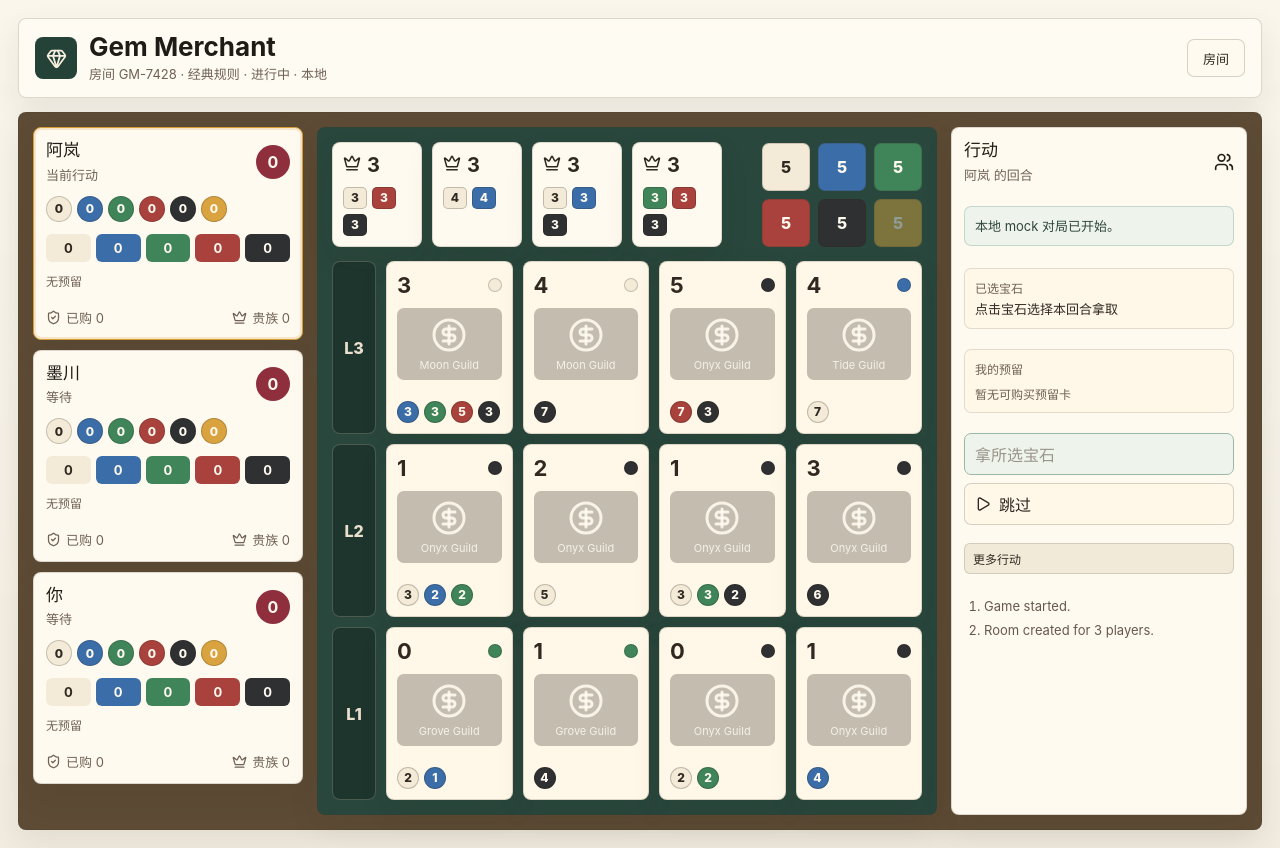
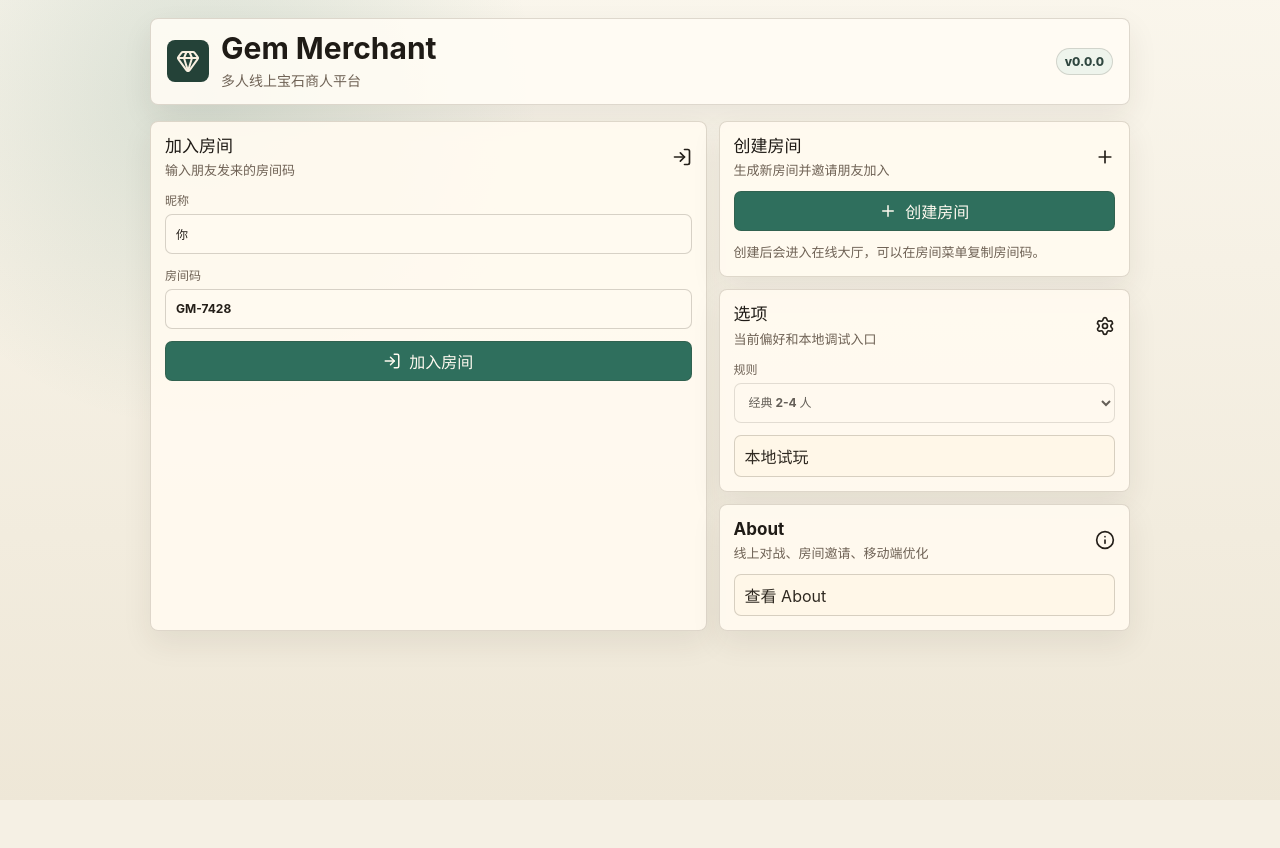
Before and after one commit to zzcreation/gem_merchant_web, a React (Vite) app: page / in a window 1280 px wide. After the commit the page ends 800 px from the top, so only its background shows below. Built offline with nearby package versions, Linux system fonts and the light colour scheme.

Commit message:
feat: add platform landing page

```diff
--- a/src/App.css
+++ b/src/App.css
@@ -5,6 +5,134 @@
     linear-gradient(180deg, rgba(250, 246, 236, 0.94), rgba(241, 236, 224, 0.96)),
     #f5f0e4;
   color: #241f19;
+}
+
+.platform-shell {
+  min-height: 100svh;
+  padding: 18px;
+  background:
+    radial-gradient(circle at 16% 12%, rgba(47, 111, 93, 0.16), transparent 26%),
+    linear-gradient(180deg, rgba(250, 246, 236, 0.96), rgba(238, 231, 215, 0.98)),
+    #f5f0e4;
+  color: #241f19;
+}
+
+.platform-hero,
+.about-page {
+  display: grid;
+  gap: 16px;
+  max-width: 980px;
+  margin: 0 auto;
+}
+
+.platform-header,
+.platform-brand {
+  display: flex;
+  align-items: center;
+}
+
+.platform-header {
+  justify-content: space-between;
+  gap: 14px;
+  padding: 14px 16px;
+  border: 1px solid rgba(75, 58, 38, 0.18);
+  border-radius: 8px;
+  background: rgba(255, 252, 244, 0.9);
+  box-shadow: 0 12px 30px rgba(46, 35, 21, 0.08);
+}
+
+.platform-brand {
+  gap: 12px;
+  min-width: 0;
+}
+
+.platform-brand h1 {
+  margin: 0;
+  color: #1f1b16;
+  font-size: 30px;
+  line-height: 1.05;
+}
+
+.platform-brand p {
+  margin: 5px 0 0;
+  color: #6f6255;
+  font-size: 14px;
+}
+
+.version-pill {
+  flex: 0 0 auto;
+  padding: 5px 8px;
+  border: 1px solid rgba(58, 45, 31, 0.16);
+  border-radius: 999px;
+  color: #2f463f;
+  background: #eef4ec;
+  font-size: 12px;
+  font-weight: 800;
+}
+
+.platform-grid {
+  display: grid;
+  grid-template-columns: minmax(0, 1.15fr) minmax(0, 0.85fr);
+  gap: 12px;
+}
+
+.join-panel,
+.create-panel,
+.options-panel,
+.about-panel,
+.about-copy {
+  display: grid;
+  gap: 12px;
+  padding: 14px;
+  border: 1px solid rgba(75, 58, 38, 0.18);
+  border-radius: 8px;
+  background: rgba(255, 250, 240, 0.94);
+  box-shadow: 0 12px 30px rgba(46, 35, 21, 0.08);
+}
+
+.join-panel {
+  grid-row: span 3;
+  align-content: start;
+}
+
+.field-row {
+  display: grid;
+  gap: 6px;
+  color: #6f6255;
+  font-size: 12px;
+  font-weight: 750;
+}
+
+.field-row input,
+.field-row select {
+  width: 100%;
+  height: 40px;
+  padding: 0 10px;
+  border: 1px solid rgba(58, 45, 31, 0.2);
+  border-radius: 7px;
+  color: #241f19;
+  background: #fffaf0;
+  font: inherit;
+}
+
+.landing-button,
+.landing-secondary {
+  width: 100%;
+  justify-content: center;
+}
+
+.panel-note,
+.about-copy p {
+  margin: 0;
+  color: #6f6255;
+  font-size: 13px;
+  line-height: 1.5;
+}
+
+.about-copy h2 {
+  margin: 0;
+  color: #1f1b16;
+  font-size: 24px;
 }
 
 .topbar,
@@ -1435,4 +1563,36 @@ button:disabled {
   .lobby-panel {
     padding: 12px;
   }
-}
+
+  .platform-shell {
+    padding: 10px;
+  }
+
+  .platform-header {
+    padding: 10px;
+  }
+
+  .platform-brand h1 {
+    font-size: 22px;
+  }
+
+  .platform-brand p {
+    font-size: 12px;
+  }
+
+  .platform-grid {
+    grid-template-columns: 1fr;
+  }
+
+  .join-panel {
+    grid-row: auto;
+  }
+
+  .join-panel,
+  .create-panel,
+  .options-panel,
+  .about-panel,
+  .about-copy {
+    padding: 12px;
+  }
+}
--- a/src/App.tsx
+++ b/src/App.tsx
@@ -4,8 +4,12 @@ import {
   Copy,
   Crown,
   Gem,
+  Info,
+  LogIn,
   Play,
+  Plus,
   RotateCcw,
+  Settings,
   ShieldCheck,
   Users,
 } from 'lucide-react'
@@ -21,6 +25,7 @@ import type { RoomLobbyPlayer, ServerEvent } from '../shared/protocol/server-eve
 import './App.css'
 
 type Level = 1 | 2 | 3
+type AppScreen = 'landing' | 'about' | 'game'
 type ConnectionStatus = 'local' | 'connecting' | 'connected' | 'closed'
 type FeedbackTone = 'info' | 'success' | 'error' | 'pending'
 type PlayerForActions = Pick<PlayerState, 'tokens' | 'purchasedCardIds'>
@@ -45,6 +50,7 @@ type SavedRoomSession = {
 }
 
 const ROOM_SESSION_KEY = 'gem-merchant-room-session'
+const APP_VERSION = 'v0.0.0'
 const HEARTBEAT_INTERVAL_MS = 25_000
 const RECONNECT_DELAYS_MS = [1_000, 2_000, 5_000, 10_000]
 const initialRoomSession = loadRoomSession()
@@ -68,6 +74,7 @@ function createMockGame(): GameState {
 }
 
 function App() {
+  const [screen, setScreen] = useState<AppScreen>('landing')
   const [game, setGame] = useState(createMockGame)
   const [onlineView, setOnlineView] = useState<ClientGameView | null>(null)
   const [onlineLobby, setOnlineLobby] = useState<OnlineLobby | null>(null)
@@ -303,15 +310,42 @@ function App() {
     setDiscardPlan({})
   }
 
-  function connectRoom() {
+  function connectRoom(targetRoomCode = roomCode) {
+    const cleanRoomCode = sanitizeRoomCode(targetRoomCode)
+    if (cleanRoomCode !== sanitizeRoomCode(roomCode)) {
+      setPlayerId(null)
+      setResumeToken(null)
+    }
     shouldReconnectRef.current = true
-    openRoomConnection('manual')
+    setRoomCode(cleanRoomCode)
+    setScreen('game')
+    openRoomConnection('manual', cleanRoomCode)
   }
 
-  function openRoomConnection(mode: 'manual' | 'reconnect') {
+  function createOnlineRoom() {
+    connectRoom(generateRoomCode())
+  }
+
+  function startLocalGame() {
+    shouldReconnectRef.current = false
+    stopHeartbeat()
+    clearReconnectTimer()
+    wsRef.current?.close()
+    wsRef.current = null
+    setOnlineView(null)
+    setOnlineLobby(null)
+    setConnectionStatus('local')
+    setGame(createMockGame())
+    clearActionSelection()
+    clearPendingActions()
+    setScreen('game')
+    showFeedback('本地 mock 对局已开始。', 'info')
+  }
+
+  function openRoomConnection(mode: 'manual' | 'reconnect', roomCodeOverride?: string) {
     wsRef.current?.close()
     const latestRoom = latestRoomRef.current
-    const cleanRoomCode = sanitizeRoomCode(latestRoom.roomCode)
+    const cleanRoomCode = sanitizeRoomCode(roomCodeOverride ?? latestRoom.roomCode)
     setRoomCode(cleanRoomCode)
     setConnectionStatus('connecting')
     clearReconnectTimer()
@@ -330,6 +364,7 @@ function App() {
 
     socket.addEventListener('open', () => {
       if (wsRef.current !== socket) return
+      const canResume = sanitizeRoomCode(latestRoomRef.current.roomCode) === cleanRoomCode
       setConnectionStatus('connected')
       reconnectAttemptRef.current = 0
       startHeartbeat()
@@ -337,7 +372,7 @@ function App() {
         type: 'room.join',
         roomCode: cleanRoomCode,
         nickname: latestRoomRef.current.nickname,
-        resumeToken: latestRoomRef.current.resumeToken ?? undefined,
+        resumeToken: canResume ? latestRoomRef.current.resumeToken ?? undefined : undefined,
       }, 0)
       showFeedback(mode === 'manual' ? `已连接房间 ${cleanRoomCode}，正在加入。` : `已恢复连接，正在同步房间 ${cleanRoomCode}。`, 'pending')
     })
@@ -513,6 +548,147 @@ function App() {
           </button>
         ))}
       </div>
+    )
+  }
+
+  if (screen === 'landing') {
+    return (
+      <main className="platform-shell">
+        <section className="platform-hero" aria-label="Gem Merchant 平台首页">
+          <div className="platform-header">
+            <div className="platform-brand">
+              <span className="brand-mark">
+                <Gem size={24} />
+              </span>
+              <div>
+                <h1>Gem Merchant</h1>
+                <p>多人线上宝石商人平台</p>
+              </div>
+            </div>
+            <span className="version-pill">{APP_VERSION}</span>
+          </div>
+
+          <div className="platform-grid">
+            <form
+              className="join-panel"
+              onSubmit={(event) => {
+                event.preventDefault()
+                connectRoom(roomCode)
+              }}
+            >
+              <div className="panel-title">
+                <div>
+                  <h2>加入房间</h2>
+                  <p>输入朋友发来的房间码</p>
+                </div>
+                <LogIn size={20} />
+              </div>
+              <label className="field-row">
+                <span>昵称</span>
+                <input
+                  aria-label="昵称"
+                  maxLength={24}
+                  value={nickname}
+                  onChange={(event) => setNickname(event.target.value)}
+                />
+              </label>
+              <label className="field-row">
+                <span>房间码</span>
+                <input
+                  aria-label="房间码"
+                  maxLength={32}
+                  value={roomCode}
+                  onChange={(event) => {
+                    setRoomCode(event.target.value)
+                    setPlayerId(null)
+                    setResumeToken(null)
+                  }}
+                />
+              </label>
+              <button className="primary-button landing-button" type="submit" disabled={isConnecting}>
+                <LogIn size={18} />
+                {isConnecting ? '连接中' : '加入房间'}
+              </button>
+            </form>
+
+            <section className="create-panel" aria-label="创建房间">
+              <div className="panel-title">
+                <div>
+                  <h2>创建房间</h2>
+                  <p>生成新房间并邀请朋友加入</p>
+                </div>
+                <Plus size={20} />
+              </div>
+              <button className="primary-button landing-button" type="button" disabled={isConnecting} onClick={createOnlineRoom}>
+                <Plus size={18} />
+                创建房间
+              </button>
+              <p className="panel-note">创建后会进入在线大厅，可以在房间菜单复制房间码。</p>
+            </section>
+
+            <section className="options-panel" aria-label="选项">
+              <div className="panel-title">
+                <div>
+                  <h2>选项</h2>
+                  <p>当前偏好和本地调试入口</p>
+                </div>
+                <Settings size={20} />
+              </div>
+              <label className="field-row">
+                <span>规则</span>
+                <select aria-label="规则模式" value="classic" disabled>
+                  <option value="classic">经典 2-4 人</option>
+                </select>
+              </label>
+              <button className="secondary-button landing-secondary" type="button" onClick={startLocalGame}>
+                本地试玩
+              </button>
+            </section>
+
+            <section className="about-panel" aria-label="About">
+              <div className="panel-title">
+                <div>
+                  <h2>About</h2>
+                  <p>线上对战、房间邀请、移动端优化</p>
+                </div>
+                <Info size={20} />
+              </div>
+              <button className="secondary-button landing-secondary" type="button" onClick={() => setScreen('about')}>
+                查看 About
+              </button>
+            </section>
+          </div>
+        </section>
+      </main>
+    )
+  }
+
+  if (screen === 'about') {
+    return (
+      <main className="platform-shell">
+        <section className="about-page" aria-label="About 页面">
+          <div className="platform-header">
+            <div className="platform-brand">
+              <span className="brand-mark">
+                <Gem size={24} />
+              </span>
+              <div>
+                <h1>Gem Merchant</h1>
+                <p>About</p>
+              </div>
+            </div>
+            <span className="version-pill">{APP_VERSION}</span>
+          </div>
+          <div className="about-copy">
+            <h2>多人线上宝石商人</h2>
+            <p>这是一个面向朋友聚会和远程开局的网页桌游平台，核心体验是快速创建房间、分享房间码、在手机或桌面浏览器中同步游玩。</p>
+            <p>当前版本已支持在线大厅、实时对局、断线重连、移动端两行动作栏、可购买卡高亮和基础后台统计。</p>
+          </div>
+          <button className="secondary-button landing-secondary" type="button" onClick={() => setScreen('landing')}>
+            返回首页
+          </button>
+        </section>
+      </main>
     )
   }
 
@@ -1341,6 +1517,11 @@ function sanitizeRoomCode(roomCode: string): string {
   return normalized.length >= 3 ? normalized : 'GM-7428'
 }
 
+function generateRoomCode(): string {
+  const suffix = Math.random().toString(36).slice(2, 8).toUpperCase()
+  return `GM-${suffix}`
+}
+
 function connectionText(status: ConnectionStatus): string {
   return {
     local: '本地',
```
Also changed, not shown: 1 other file (tests, documents, lock files or other folders).
